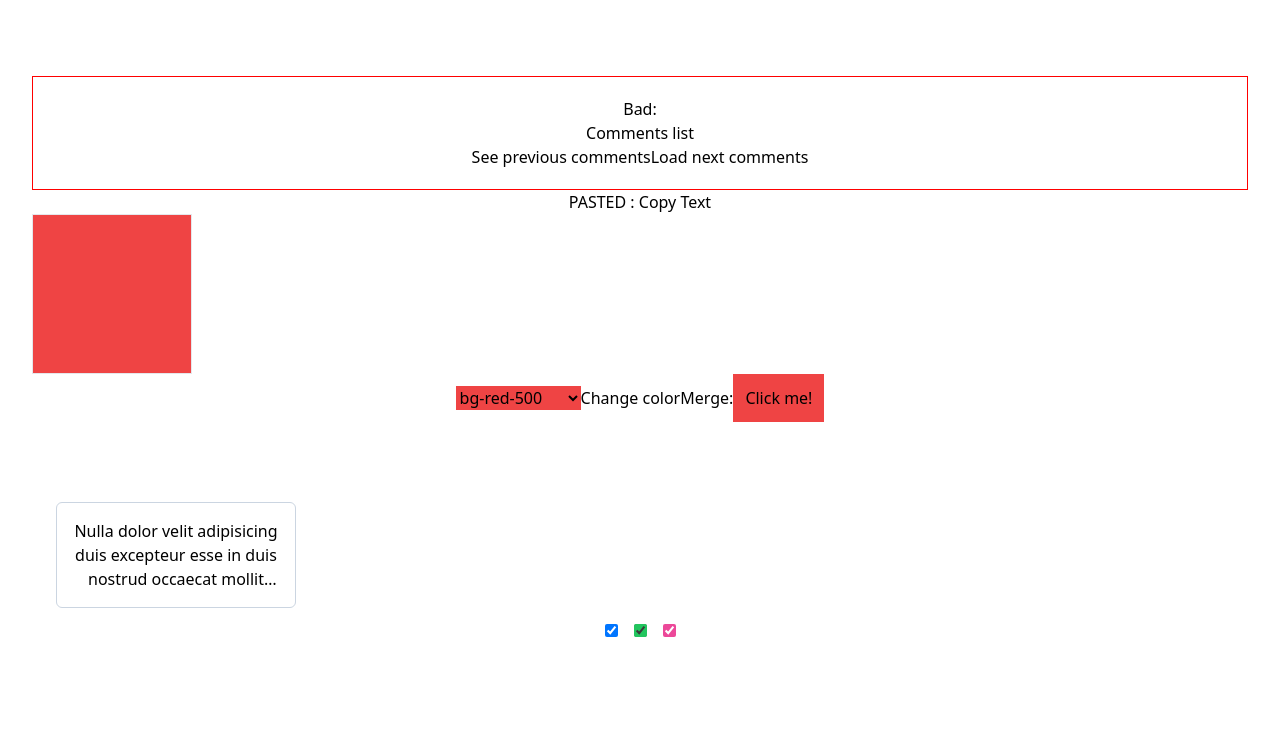
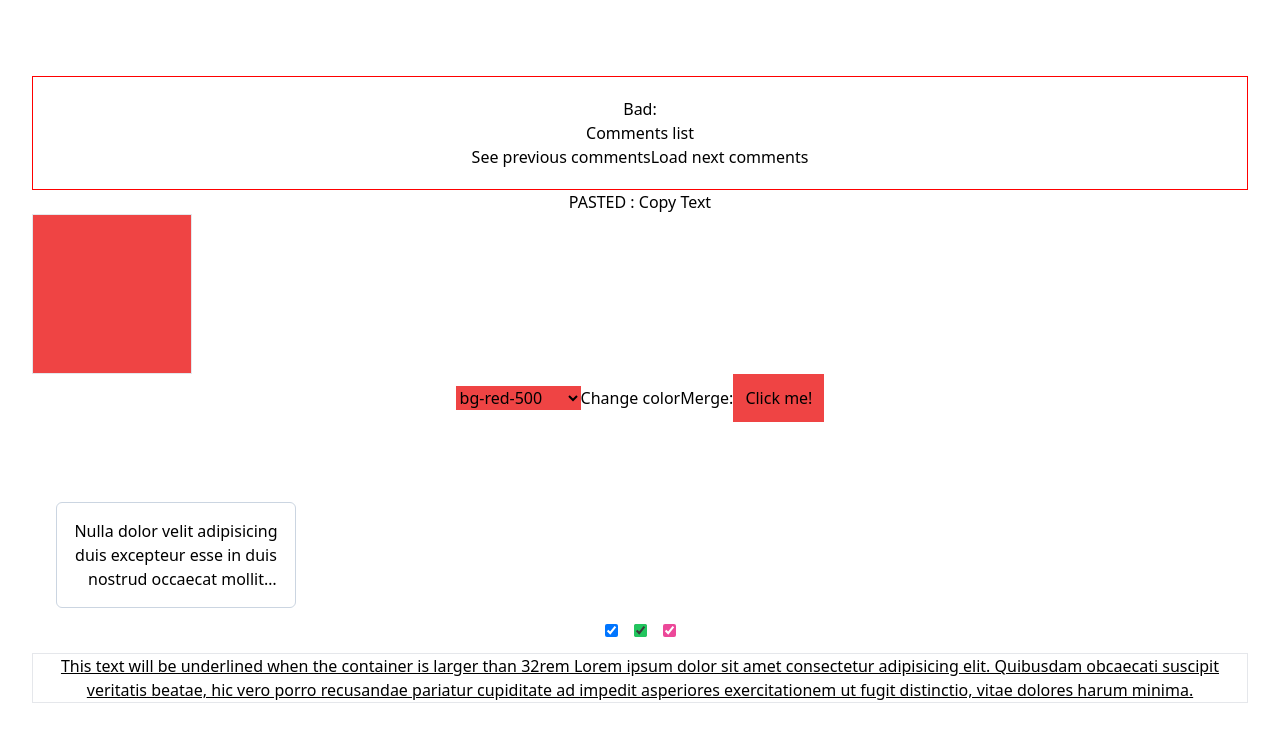
Before and after one commit to amaben2020/react-ts-components, a React (Vite) app: page / in a window 1280 px wide. Shown: the top 742 px of the page. Built offline with nearby package versions, Linux system fonts and the light colour scheme.

Commit message:
playing with container queries

```diff
--- a/package.json
+++ b/package.json
@@ -10,6 +10,7 @@
     "preview": "vite preview"
   },
   "dependencies": {
+    "@tailwindcss/container-queries": "^0.1.1",
     "react": "^18.2.0",
     "react-dom": "^18.2.0",
     "tailwind-merge": "^1.14.0"
--- a/src/App.tsx
+++ b/src/App.tsx
@@ -3,6 +3,7 @@ import useCopyToClipboard from "./components/clipboard/hooks/useCopyToClipboard"
 import Debounce from "./components/debounce";
 import { useDebounce } from "./components/debounce/hook/useDebounce";
 import { Comments } from "./components/reusability/bad/comments";
+import ContainerQueries from "./styles/tailwind/container-queries";
 import { Works } from "./styles/tailwind/dynamic-u-c/Works";
 import InputUnstyleable from "./styles/tailwind/input";
 import { SpecialButton } from "./styles/tailwind/merge";
@@ -53,6 +54,7 @@ function App() {
         <SpecialButton className="p-3" />
         <Truncate />
         <InputUnstyleable />
+        <ContainerQueries />
       </div>
     </>
   );
--- /dev/null
+++ b/src/components/component-pattern/element-as-prop/index.tsx
@@ -0,0 +1,13 @@
+const Row = (props: {
+  element: React.ElementType<{
+    className?: string;
+  }>;
+}) => {
+  return (
+    <div>
+      <props.element className="h-8 w-8" />
+    </div>
+  );
+};
+
+<Row element={"div"} />;
--- a/src/components/component-pattern/jsx-as-prop/index.tsx
+++ b/src/components/component-pattern/jsx-as-prop/index.tsx
@@ -3,11 +3,11 @@ interface LayoutProps {
   children: React.ReactNode;
 }
 
-export const Layout = (props: LayoutProps) => {
+export const Layout = ({ nav, children }: LayoutProps) => {
   return (
     <>
-      <nav>{props.nav}</nav>
-      <main>{props.children}</main>
+      <nav>{nav}</nav>
+      <main>{children}</main>
     </>
   );
 };
--- /dev/null
+++ b/src/styles/tailwind/container-queries/index.tsx
@@ -0,0 +1,15 @@
+const ContainerQueries = () => {
+  return (
+    <div className="@container border">
+      <div className="@lg:underline">
+        This text will be underlined when the container is larger than 32rem
+        Lorem ipsum dolor sit amet consectetur adipisicing elit. Quibusdam
+        obcaecati suscipit veritatis beatae, hic vero porro recusandae pariatur
+        cupiditate ad impedit asperiores exercitationem ut fugit distinctio,
+        vitae dolores harum minima.
+      </div>
+    </div>
+  );
+};
+
+export default ContainerQueries;
--- a/tailwind.config.js
+++ b/tailwind.config.js
@@ -2,7 +2,11 @@
 export default {
   content: ["./index.html", "./src/**/*.{js,ts,jsx,tsx}"],
   theme: {
-    extend: {},
+    extend: {
+      containers: {
+        "2xs": "16rem",
+      },
+    },
   },
-  plugins: [],
+  plugins: [require("@tailwindcss/container-queries")],
 };
```
Also changed, not shown: 2 other files (tests, documents, lock files or other folders).
